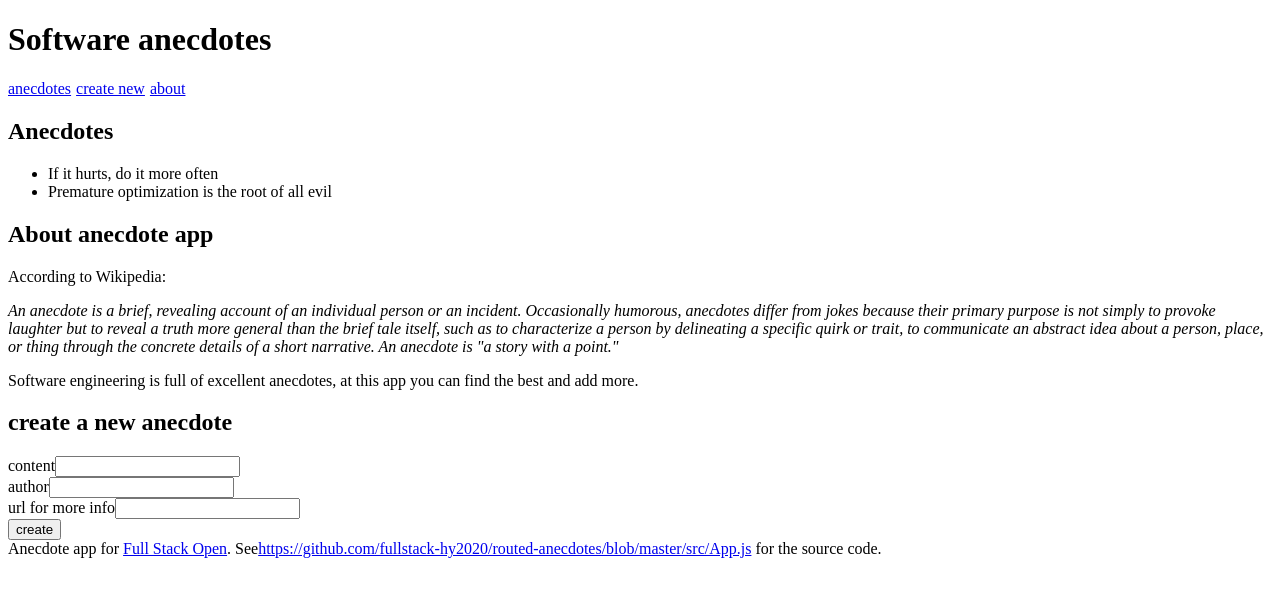
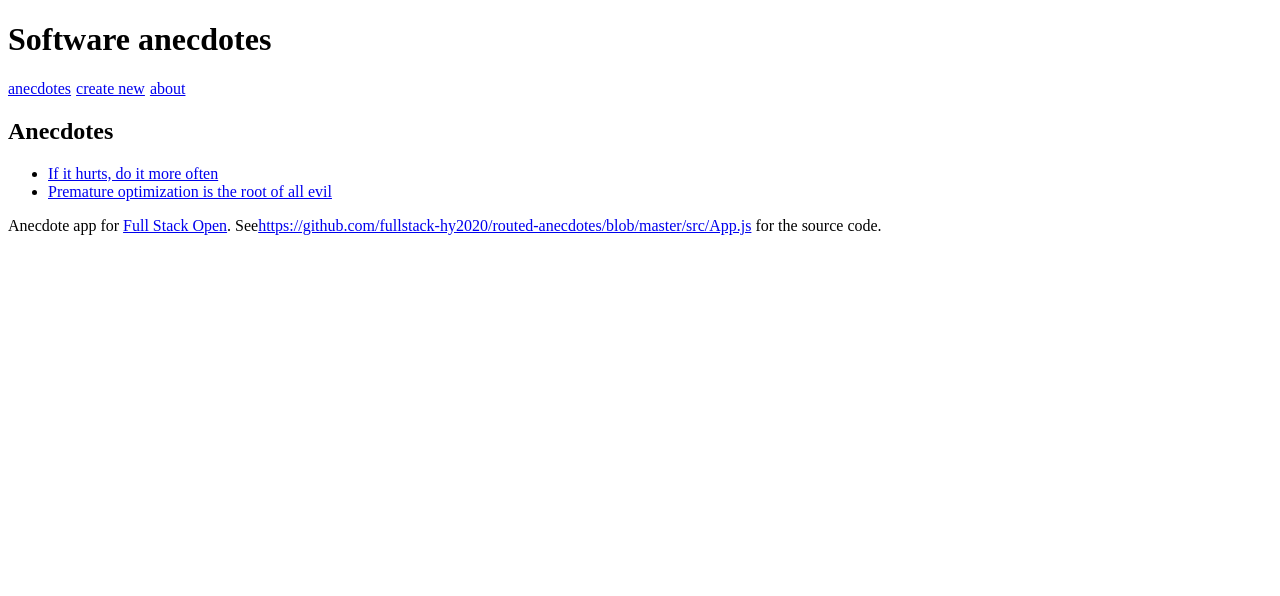
Before and after one commit to jesslourenco/fullstackopen, a React (Create React App) app in the folder part7/anecdotes-router/: page / in a window 1280 px wide. Shown: the top 596 px of the page. Built offline with nearby package versions, Linux system fonts and the light colour scheme.

Commit message:
part 7a steps 1 and 2

```diff
--- a/part7/anecdotes-router/package.json
+++ b/part7/anecdotes-router/package.json
@@ -8,6 +8,7 @@
     "@testing-library/user-event": "^14.1.1",
     "react": "^18.0.0",
     "react-dom": "^18.0.0",
+    "react-router-dom": "^6.4.4",
     "react-scripts": "5.0.1",
     "web-vitals": "^2.1.4"
   },
--- a/part7/anecdotes-router/src/App.js
+++ b/part7/anecdotes-router/src/App.js
@@ -8,6 +8,12 @@
 /* eslint-disable react/jsx-filename-extension */
 /* eslint-disable jsx-a11y/anchor-is-valid */
 import { useState } from 'react';
+import {
+  // eslint-disable-next-line no-unused-vars
+  BrowserRouter as Router,
+  // eslint-disable-next-line no-unused-vars
+  Routes, Route, useMatch, Link,
+} from 'react-router-dom';
 
 function Menu() {
   const padding = {
@@ -15,9 +21,9 @@ function Menu() {
   };
   return (
     <div>
-      <a href="#" style={padding}>anecdotes</a>
-      <a href="#" style={padding}>create new</a>
-      <a href="#" style={padding}>about</a>
+      <a href="/" style={padding}>anecdotes</a>
+      <a href="/create" style={padding}>create new</a>
+      <a href="/about" style={padding}>about</a>
     </div>
   );
 }
@@ -27,8 +33,38 @@ function AnecdoteList({ anecdotes }) {
     <div>
       <h2>Anecdotes</h2>
       <ul>
-        {anecdotes.map((anecdote) => <li key={anecdote.id}>{anecdote.content}</li>)}
+        {anecdotes.map((anecdote) => (
+          <li key={anecdote.id}>
+            <Link to={`/anecdote/${anecdote.id}`}>{anecdote.content}</Link>
+          </li>
+        ))}
       </ul>
+    </div>
+  );
+}
+
+function Anecdote({ anecdote }) {
+  return (
+    <div>
+      <h2>
+        {anecdote.content}
+        {' '}
+        by
+        {' '}
+        {anecdote.author}
+      </h2>
+      <p>
+        has
+        {' '}
+        {' '}
+        {anecdote.votes}
+        {' '}
+        votes
+
+      </p>
+      <p>
+        <a href={anecdote.info}>more info</a>
+      </p>
     </div>
   );
 }
@@ -144,13 +180,21 @@ function App() {
     setAnecdotes(anecdotes.map((a) => (a.id === id ? voted : a)));
   };
 
+  const match = useMatch('/anecdote/:id');
+  const anecdote = match
+    ? anecdotes.find((a) => a.id === Number(match.params.id))
+    : null;
+
   return (
     <div>
       <h1>Software anecdotes</h1>
       <Menu />
-      <AnecdoteList anecdotes={anecdotes} />
-      <About />
-      <CreateNew addNew={addNew} />
+      <Routes>
+        <Route path="/" element={<AnecdoteList anecdotes={anecdotes} />} />
+        <Route path="/create" element={<CreateNew addNew={addNew} />} />
+        <Route path="/about" element={<About />} />
+        <Route path="/anecdote/:id" element={<Anecdote anecdote={anecdote} />} />
+      </Routes>
       <Footer />
     </div>
   );
--- a/part7/anecdotes-router/src/index.js
+++ b/part7/anecdotes-router/src/index.js
@@ -1,5 +1,9 @@
-import React from 'react'
-import ReactDOM from 'react-dom/client'
-import App from './App'
+/* eslint-disable react/jsx-filename-extension */
+import React from 'react';
+import ReactDOM from 'react-dom/client';
+import {
+  BrowserRouter as Router,
+} from 'react-router-dom';
+import App from './App';
 
-ReactDOM.createRoot(document.getElementById('root')).render(<App />)
+ReactDOM.createRoot(document.getElementById('root')).render(<Router><App /></Router>);
```
Also changed, not shown: 1 other file (tests, documents, lock files or other folders).
